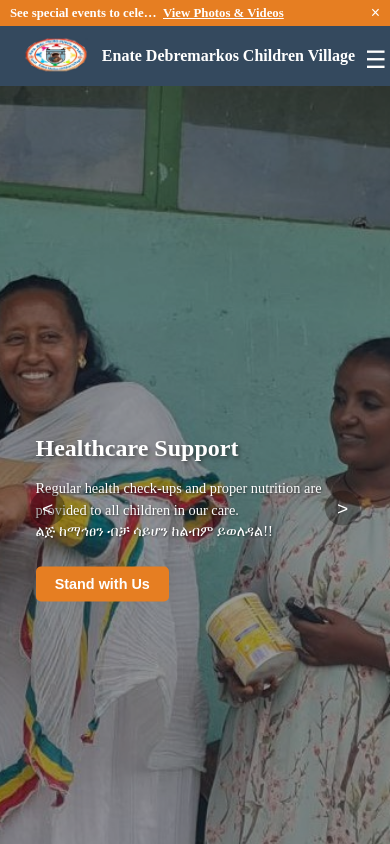
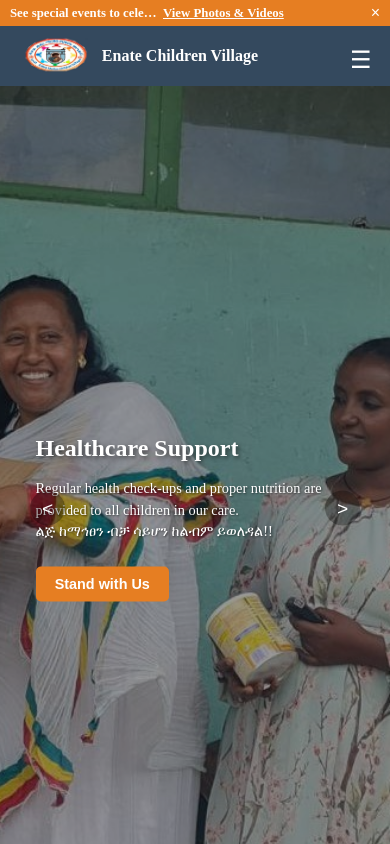
Before and after one commit to haile9-hash/EDM, a React (Create React App) app: page / in a window 390 px wide. Shown: the top 844 px of the page. Built offline with nearby package versions, Linux system fonts and the light colour scheme.

Commit message:
Update Navbar.jsx

```diff
--- a/src/components/Navbar.jsx
+++ b/src/components/Navbar.jsx
@@ -7,12 +7,23 @@ function Navbar({ activeSection, isHomePage, setIsHomePage }) {
   const [isDropdownOpen, setIsDropdownOpen] = useState(false);
   const [isMobileMenuOpen, setIsMobileMenuOpen] = useState(false);
   const [scrolled, setScrolled] = useState(false);
+  const [isMobile, setIsMobile] = useState(window.innerWidth <= 768);
   const location = useLocation();
 
   // Update home page status when location changes
   useEffect(() => {
     setIsHomePage(location.pathname === "/");
   }, [location, setIsHomePage]);
+
+  // Check if device is mobile
+  useEffect(() => {
+    const handleResize = () => {
+      setIsMobile(window.innerWidth <= 768);
+    };
+
+    window.addEventListener("resize", handleResize);
+    return () => window.removeEventListener("resize", handleResize);
+  }, []);
 
   // Scroll effect only on home page
   useEffect(() => {
@@ -33,11 +44,19 @@ function Navbar({ activeSection, isHomePage, setIsHomePage }) {
   const toggleMobileMenu = () => {
     setIsMobileMenuOpen(!isMobileMenuOpen);
     if (isDropdownOpen) setIsDropdownOpen(false);
+
+    // Prevent body scroll when mobile menu is open
+    if (!isMobileMenuOpen) {
+      document.body.style.overflow = 'hidden';
+    } else {
+      document.body.style.overflow = 'unset';
+    }
   };
 
   const closeAllMenus = () => {
     setIsMobileMenuOpen(false);
     setIsDropdownOpen(false);
+    document.body.style.overflow = 'unset';
   };
 
   const scrollToSection = (sectionId) => {
@@ -82,7 +101,9 @@ function Navbar({ activeSection, isHomePage, setIsHomePage }) {
     <header className={`header ${scrolled && isHomePage ? "scrolled" : ""}`}>
       <div className="logo">
         <img src={Logo} alt="Logo" />
-        <span>Enate Debremarkos Children Village</span>
+        <span className="logo-text">
+          {isMobile ? "Enate Children Village" : "Enate Debremarkos Children Village"}
+        </span>
       </div>
 
       <button
```
